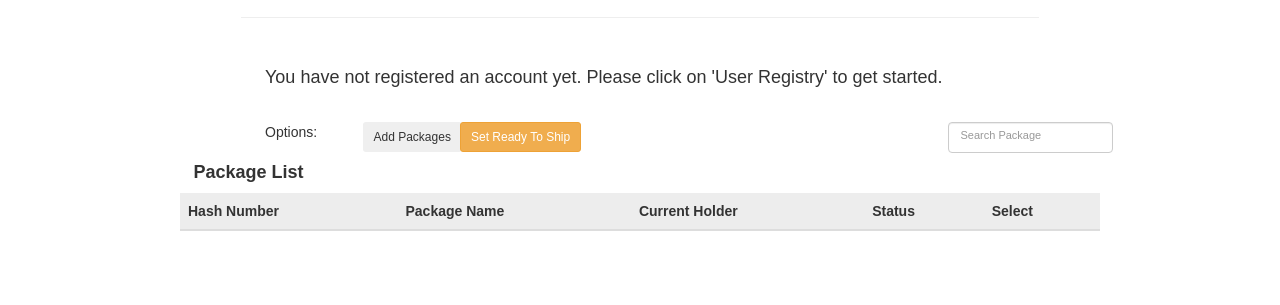
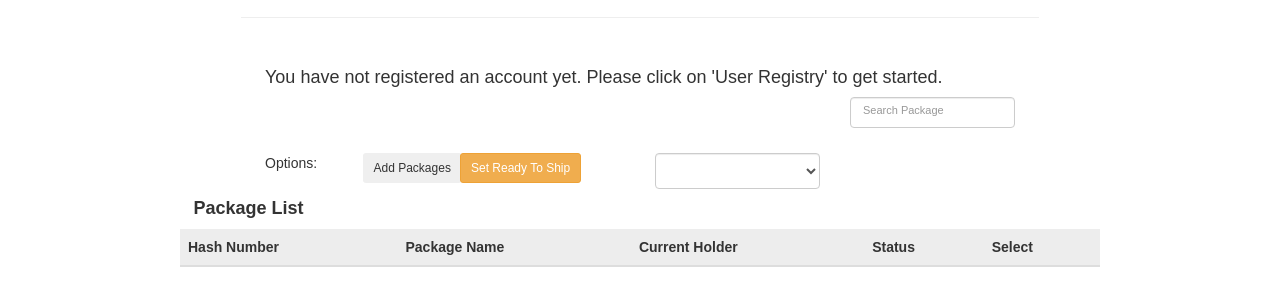
Before and after one commit to PreethamRajChindam/Blockchain-Provenance-Tracking-Tool, a website: page src/index.html in a window 1280 px wide. Shown: the part 73-378 px from the top of the page. Drawn offline with nearby package versions, Linux system fonts and the light colour scheme; files whose address does not match are found by name.

Commit message:
se agrega un combobox para seleccionar el tipo de actor de referencia

```diff
--- a/src/index.html
+++ b/src/index.html
@@ -37,6 +37,11 @@
             <h4 id="welcome-message">You have not registered an account yet. Please click on 'User Registry' to get started.</h4>
           </div>
         </div>
+        <div class="row">
+          <div class="col-xs-4 col-sm-2 col-sm-offset-8">
+            <input type="text" class="form-control" id="search" placeholder="Search Package">
+          </div>
+        </div>
         <div class="row" id="actor-options-pane">
           <div class="col-xs-2 col-sm-1 col-sm-push-2">
               <p>Options:</p>
@@ -47,9 +52,8 @@
           <div class="col-xs-2 col-sm-2 col-sm-push-2">
               <button type="button" id="btn-rts" class="btn btn-warning btn-sm" >Set Ready To Ship</button>
           </div>
-          <div class="col-xs-2 col-sm-5"></div>
-          <div class="col-xs-4 col-sm-2">
-              <input type="text" class="form-control" id="search" placeholder="Search Package">
+          <div class="col-xs-2 col-sm-2 col-sm-push-2">
+            <select id="actor-list" name="actor-list" class="form-control"></select>
           </div>
         </div>
         <div class="col-xs-12 col-sm-10 col-sm-push-1">
```
